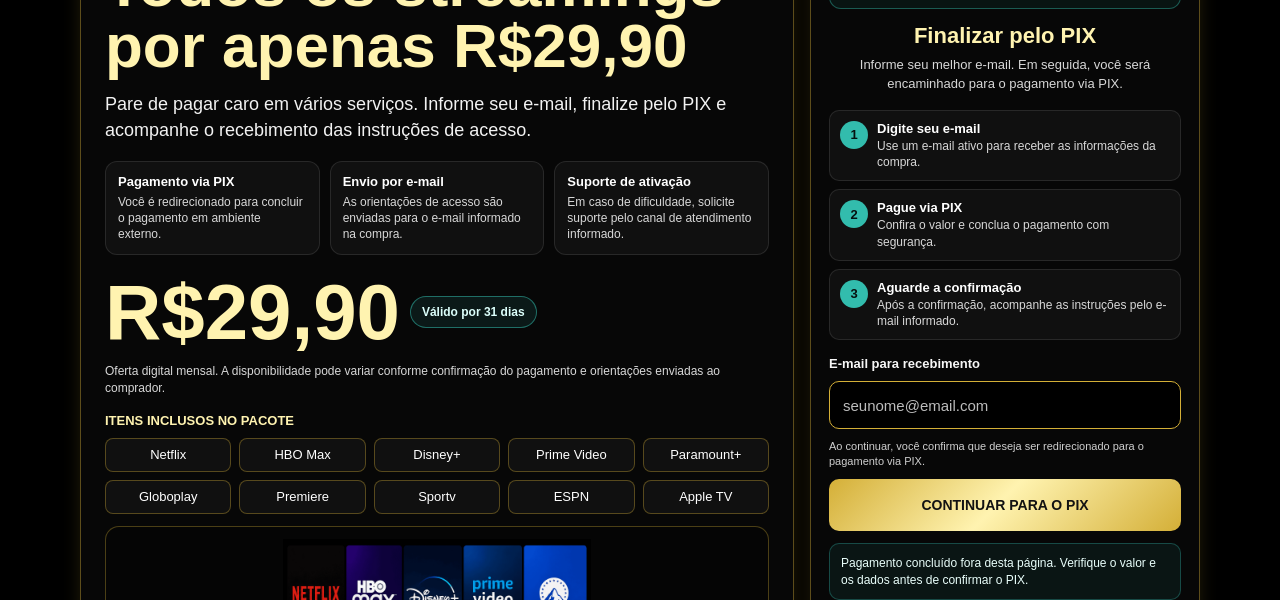
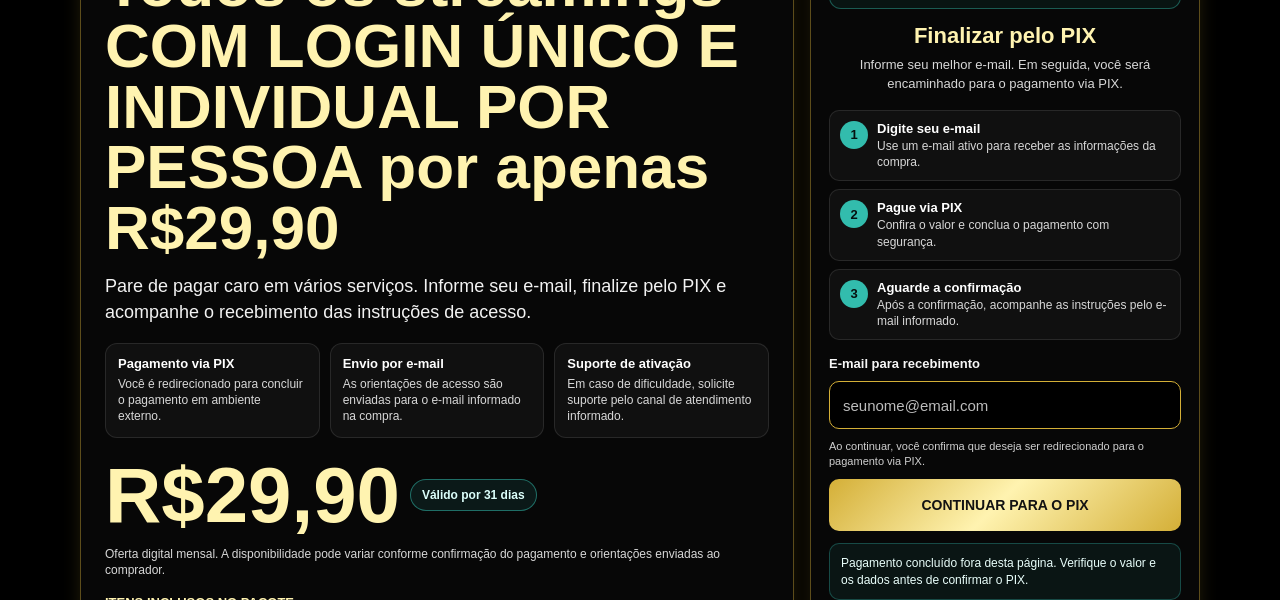
Before and after one commit to jpcurintiano/newm7store-frontend, a plain HTML site: page index.html in a window 1280 px wide. Shown: the part 200-800 px from the top of the page. Drawn offline with Linux system fonts and the light colour scheme.

Commit message:
Update index.html

```diff
--- a/index.html
+++ b/index.html
@@ -706,7 +706,7 @@
     <section class="hero" aria-label="Oferta principal">
       <div class="card offer">
         <p class="eyebrow">Pacote digital mensal</p>
-        <h1>Todos os streamings por apenas R$29,90</h1>
+        <h1>Todos os streamings COM LOGIN ÚNICO E INDIVIDUAL POR PESSOA por apenas R$29,90</h1>
 
         <p class="lead">
           Pare de pagar caro em vários serviços. Informe seu e-mail, finalize pelo PIX e acompanhe o recebimento das instruções de acesso.
```
